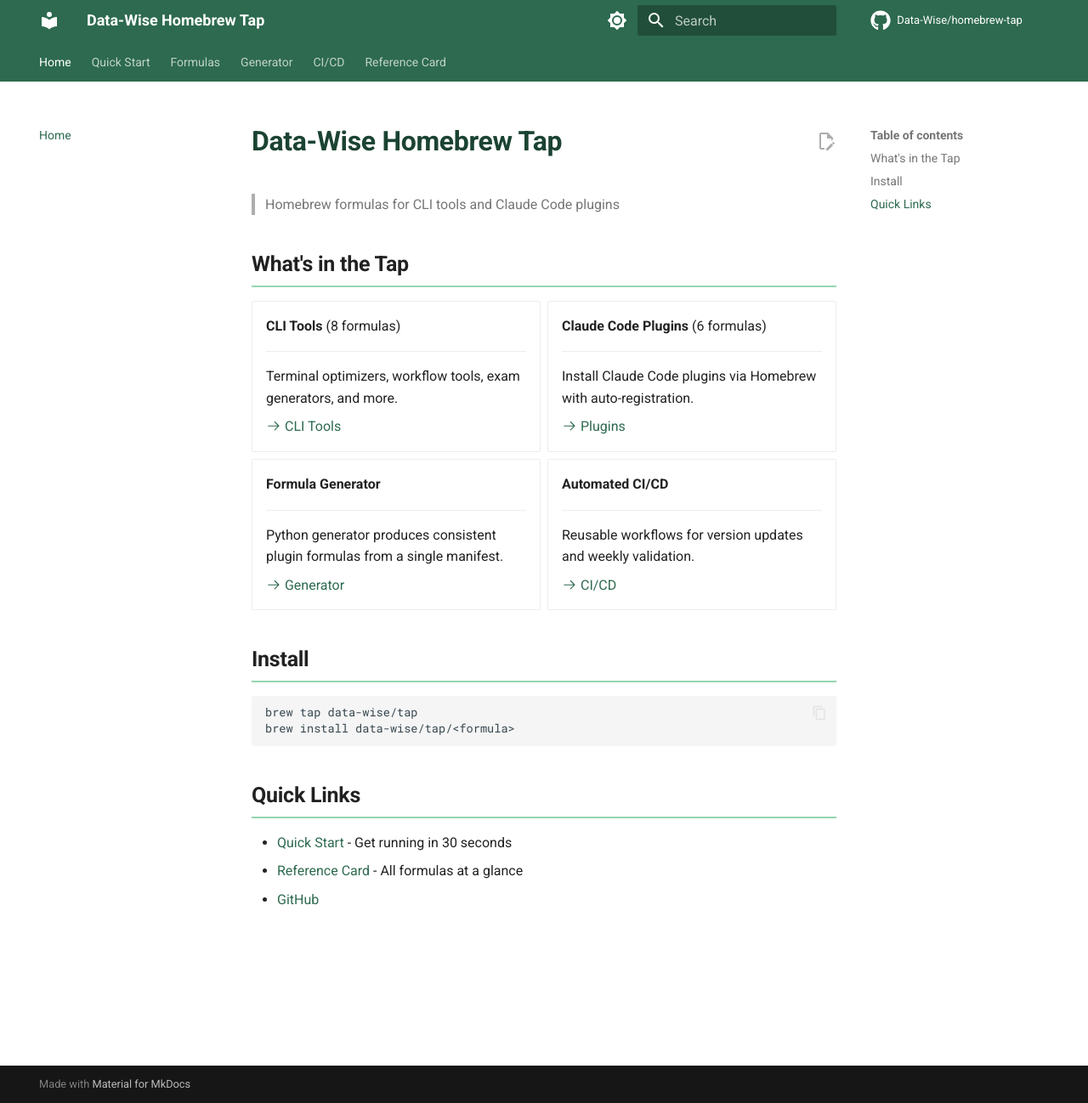
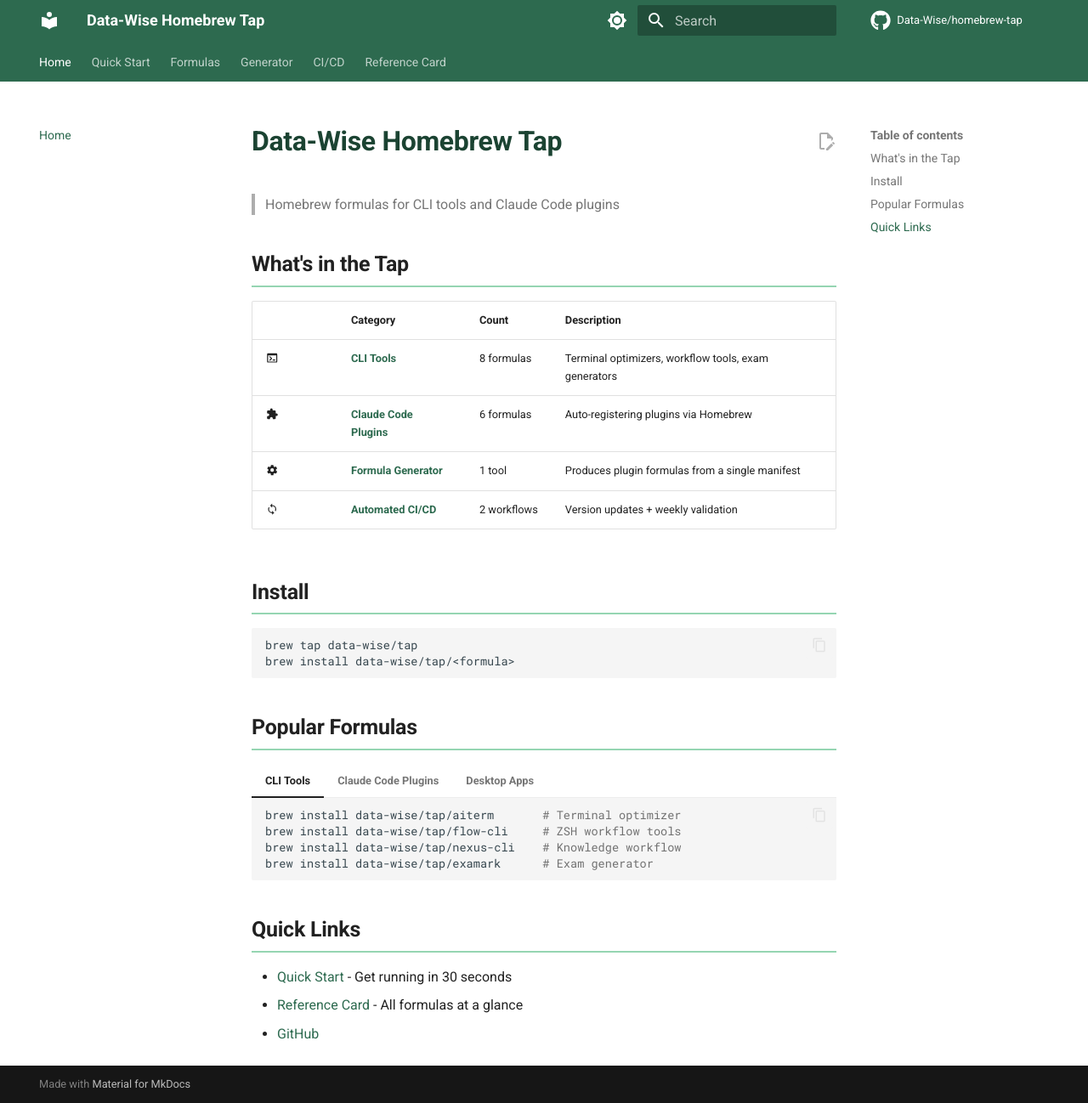
Before and after one commit to Data-Wise/homebrew-tap, an MkDocs documentation site: the page built from docs/index.md, in a window 1280 px wide and 1298 px high. Shown: the whole window at 85% size. Built offline with MkDocs 1.6.1 and Material for MkDocs 9.7.7, drawn with Linux system fonts in a browser that asks for light colours; comment, search, counter and statistics services are not loaded.

Commit message:
docs: improve home page layout, add generator help page
- Replace grid cards with table + tabbed install examples (no Insiders needed)
- Add generate.py help page with synopsis, examples, troubleshooting
- Add Mermaid diagram for generator flow

Co-Authored-By: Claude Opus 4.6 <noreply@anthropic.com>

````diff
--- a/docs/index.md
+++ b/docs/index.md
@@ -4,41 +4,12 @@
 
 ## What's in the Tap
 
-<div class="grid cards" markdown>
-
--   **CLI Tools** (8 formulas)
-
-    ---
-
-    Terminal optimizers, workflow tools, exam generators, and more.
-
-    [:octicons-arrow-right-24: CLI Tools](formulas/cli-tools.md)
-
--   **Claude Code Plugins** (6 formulas)
-
-    ---
-
-    Install Claude Code plugins via Homebrew with auto-registration.
-
-    [:octicons-arrow-right-24: Plugins](formulas/plugins.md)
-
--   **Formula Generator**
-
-    ---
-
-    Python generator produces consistent plugin formulas from a single manifest.
-
-    [:octicons-arrow-right-24: Generator](generator/index.md)
-
--   **Automated CI/CD**
-
-    ---
-
-    Reusable workflows for version updates and weekly validation.
-
-    [:octicons-arrow-right-24: CI/CD](ci/index.md)
-
-</div>
+| | Category | Count | Description |
+|---|----------|-------|-------------|
+| :material-console: | [**CLI Tools**](formulas/cli-tools.md) | 8 formulas | Terminal optimizers, workflow tools, exam generators |
+| :material-puzzle: | [**Claude Code Plugins**](formulas/plugins.md) | 6 formulas | Auto-registering plugins via Homebrew |
+| :material-cog: | [**Formula Generator**](generator/index.md) | 1 tool | Produces plugin formulas from a single manifest |
+| :material-sync: | [**Automated CI/CD**](ci/index.md) | 2 workflows | Version updates + weekly validation |
 
 ## Install
 
@@ -47,6 +18,31 @@ brew tap data-wise/tap
 brew install data-wise/tap/<formula>
 ```
 
+## Popular Formulas
+
+=== "CLI Tools"
+
+    ```bash
+    brew install data-wise/tap/aiterm       # Terminal optimizer
+    brew install data-wise/tap/flow-cli     # ZSH workflow tools
+    brew install data-wise/tap/nexus-cli    # Knowledge workflow
+    brew install data-wise/tap/examark      # Exam generator
+    ```
+
+=== "Claude Code Plugins"
+
+    ```bash
+    brew install data-wise/tap/craft        # 109 commands, 80+ skills
+    brew install data-wise/tap/himalaya-mcp # Email MCP server
+    brew install data-wise/tap/scholar      # Academic research
+    ```
+
+=== "Desktop Apps"
+
+    ```bash
+    brew install --cask data-wise/tap/scribe  # Distraction-free writer
+    ```
+
 ## Quick Links
 
 - [Quick Start](QUICK-START.md) - Get running in 30 seconds
--- a/mkdocs.yml
+++ b/mkdocs.yml
@@ -79,6 +79,7 @@ nav:
     - Casks: formulas/casks.md
   - Generator:
     - Overview: generator/index.md
+    - Help: generator/help.md
     - Manifest: generator/manifest.md
     - Blocks: generator/blocks.md
   - CI/CD:
````
Also changed, not shown: docs/generator/help.md (added, +152 -0 lines).
